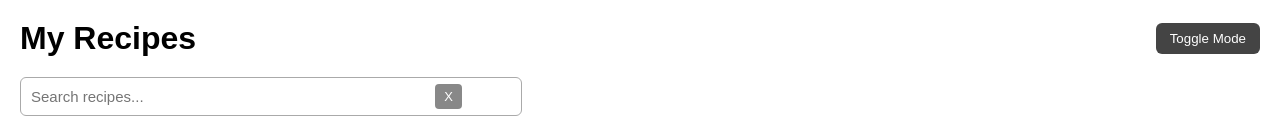
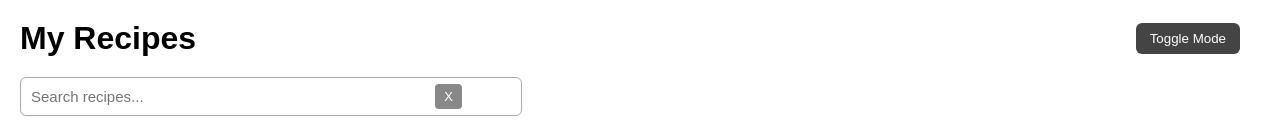
Before and after one commit to Prahlad10Bhat/Recipe, a plain HTML site: page index.html in a window 1280 px wide. Shown: the top 139 px of the page. Drawn offline with Linux system fonts and the light colour scheme.

Commit message:
Update style.css

```diff
--- a/style.css
+++ b/style.css
@@ -23,7 +23,9 @@ header {
   justify-content: space-between;
   align-items: center;
   margin-bottom: 20px;
+  padding-right: 20px; /* adds breathing room */
 }
+
 
 header h1 {
   margin: 0;
```
